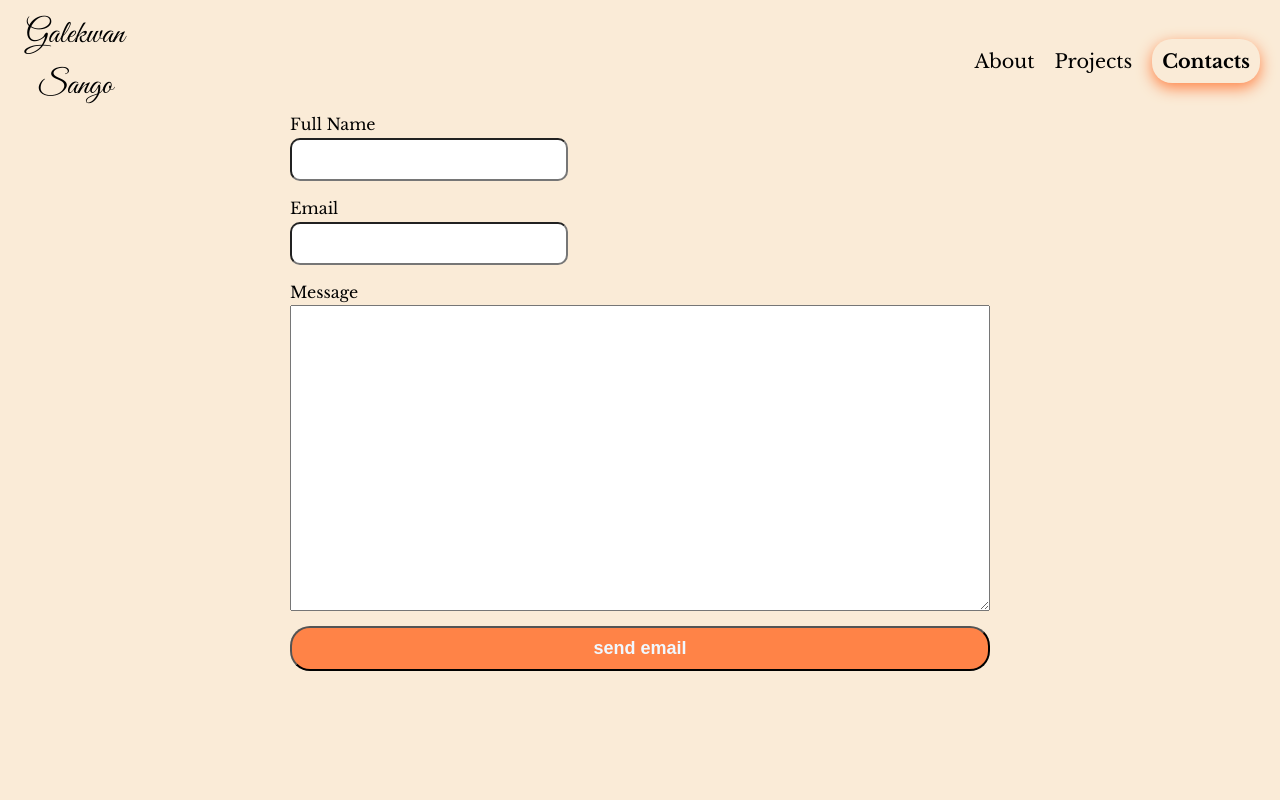
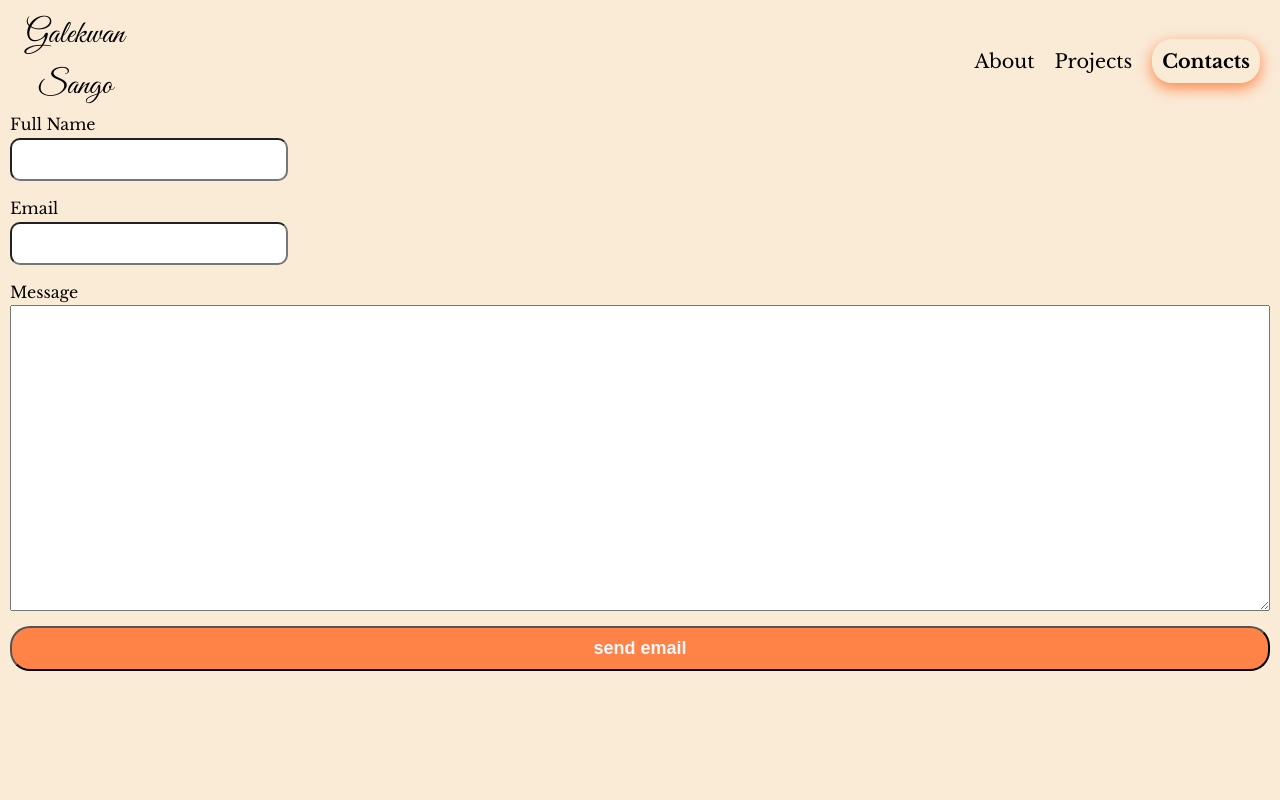
Before and after one commit to Gs5570/job-ready-portfolio, a React (Vite) app: page /contact in a window 1280 px wide. Shown: the top 800 px of the page. Built offline with nearby package versions, Linux system fonts and the light colour scheme; a web font is replaced by a local one.

Commit message:
contact-page done

```diff
--- a/src/styles/Contact.css
+++ b/src/styles/Contact.css
@@ -6,7 +6,7 @@
 .contact-form {
   display: flex;
   flex-direction: column;
-  width: 700px;
+  width: 100%;
   margin: auto;
   gap: 15px;
 }
```
